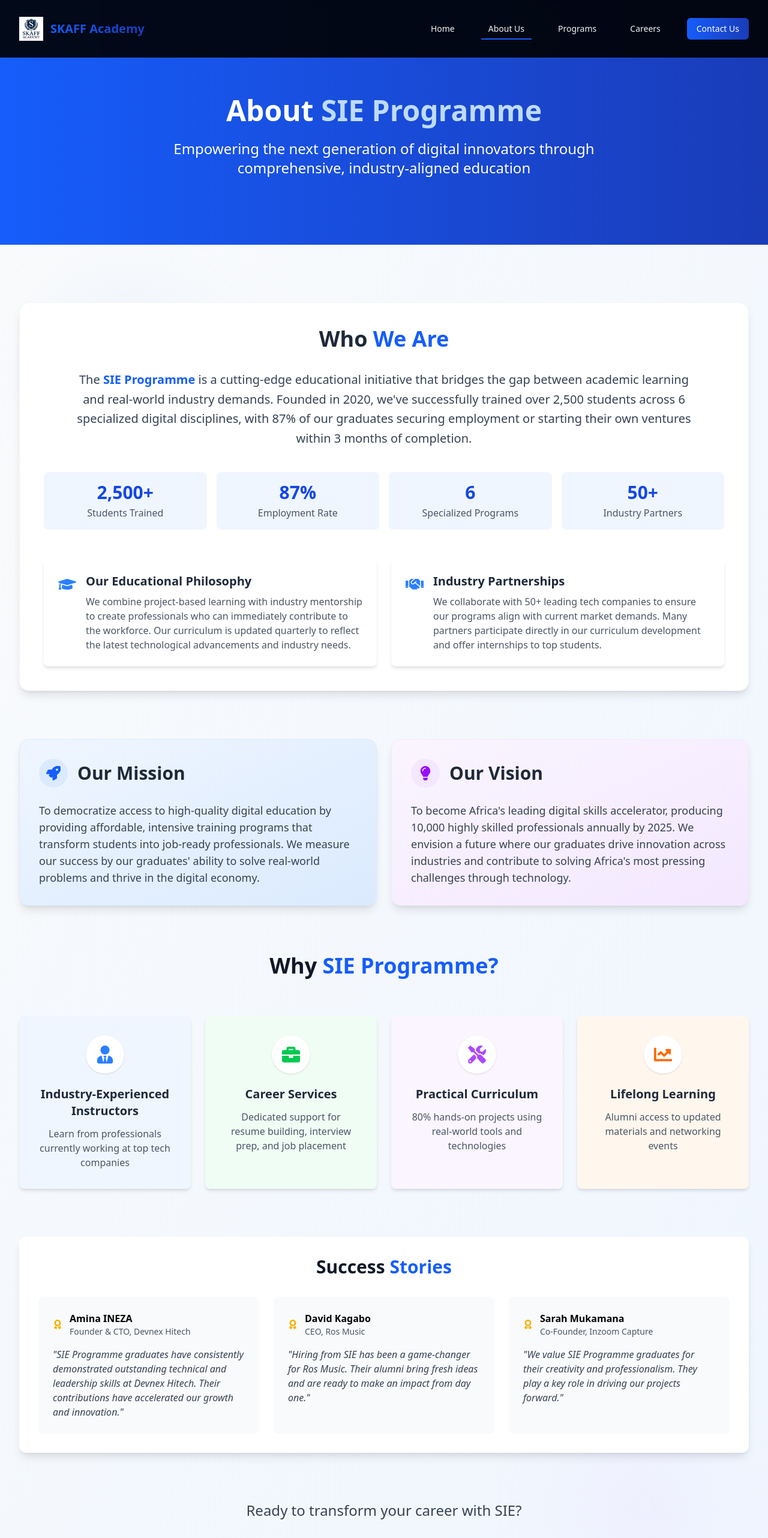
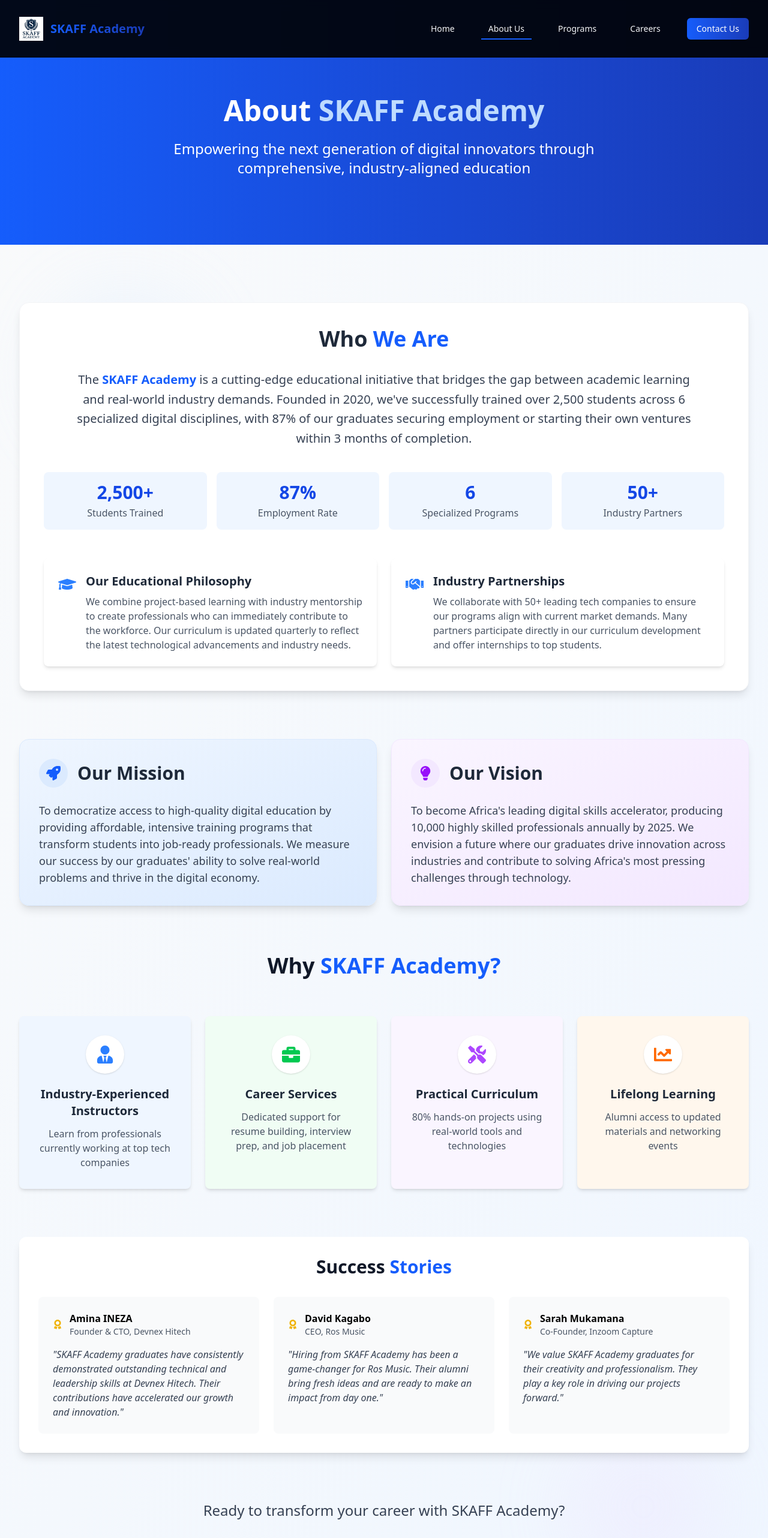
Before and after one commit to Zeden12/SIE-Programme, a React (Vite) app: page /about in a window 1280 px wide. Shown: the top 2564 px of the page at 60% size. Built offline with nearby package versions, Linux system fonts and the light colour scheme.

Commit message:
changed contact

```diff
--- a/src/components/Footer.jsx
+++ b/src/components/Footer.jsx
@@ -130,7 +130,7 @@ const Footer = () => {
                 <span className="text-blue-400 mr-3 mt-1">✉</span>
                 <div>
                   <p className="hover:text-white transition duration-300">
-                    sieprogram1@gmail.com
+                    skaffacademy@gmail.com
                   </p>
                 </div>
               </li>
--- a/src/pages/About.jsx
+++ b/src/pages/About.jsx
@@ -28,7 +28,7 @@ const About = () => {
             transition={{ duration: 0.8 }}
             className="text-4xl md:text-5xl font-bold mb-6 pt-20 sm:pt-20"
           >
-            About <span className="text-blue-200">SIE Programme</span>
+            About <span className="text-blue-200">SKAFF Academy</span>
           </motion.h1>
           <motion.p
             className="text-xl md:text-2xl max-w-3xl mx-auto mb-8"
@@ -67,7 +67,7 @@ const About = () => {
               whileInView={{ opacity: 1 }}
               transition={{ delay: 0.2 }}
             >
-              The <span className="font-semibold text-blue-600">SIE Programme</span> is a cutting-edge educational initiative that bridges the gap between academic learning and real-world industry demands. Founded in 2020, we've successfully trained over 2,500 students across 6 specialized digital disciplines, with 87% of our graduates securing employment or starting their own ventures within 3 months of completion.
+              The <span className="font-semibold text-blue-600">SKAFF Academy</span> is a cutting-edge educational initiative that bridges the gap between academic learning and real-world industry demands. Founded in 2020, we've successfully trained over 2,500 students across 6 specialized digital disciplines, with 87% of our graduates securing employment or starting their own ventures within 3 months of completion.
             </motion.p>
 
             <div className="grid grid-cols-2 md:grid-cols-4 gap-4 mt-10 mb-8">
@@ -178,7 +178,7 @@ const About = () => {
               initial={{ y: 20 }}
               whileInView={{ y: 0 }}
             >
-              Why <span className="text-blue-600">SIE Programme?</span>
+              Why <span className="text-blue-600">SKAFF Academy?</span>
             </motion.h3>
 
             <div className="grid grid-cols-1 sm:grid-cols-2 lg:grid-cols-4 gap-4 sm:gap-6">
@@ -241,19 +241,19 @@ const About = () => {
                 {
                   name: "Amina INEZA",
                   role: "Founder & CTO, Devnex Hitech",
-                  quote: "SIE Programme graduates have consistently demonstrated outstanding technical and leadership skills at Devnex Hitech. Their contributions have accelerated our growth and innovation.",
+                  quote: "SKAFF Academy graduates have consistently demonstrated outstanding technical and leadership skills at Devnex Hitech. Their contributions have accelerated our growth and innovation.",
                   icon: <FaAward className="text-yellow-500" />
                 },
                 {
                   name: "David Kagabo",
                   role: "CEO, Ros Music",
-                  quote: "Hiring from SIE has been a game-changer for Ros Music. Their alumni bring fresh ideas and are ready to make an impact from day one.",
+                  quote: "Hiring from SKAFF Academy has been a game-changer for Ros Music. Their alumni bring fresh ideas and are ready to make an impact from day one.",
                   icon: <FaAward className="text-yellow-500" />
                 },
                 {
                   name: "Sarah Mukamana",
                   role: "Co-Founder, Inzoom Capture",
-                  quote: "We value SIE Programme graduates for their creativity and professionalism. They play a key role in driving our projects forward.",
+                  quote: "We value SKAFF Academy graduates for their creativity and professionalism. They play a key role in driving our projects forward.",
                   icon: <FaAward className="text-yellow-500" />
                 }
               ].map((story, index) => (
@@ -288,7 +288,7 @@ const About = () => {
               initial={{ y: 20 }}
               whileInView={{ y: 0 }}
             >
-              Ready to transform your career with SIE?
+              Ready to transform your career with SKAFF Academy?
             </motion.p>
             <motion.div
               whileHover={{ scale: 1.05 }}
--- a/src/pages/ContactPage.jsx
+++ b/src/pages/ContactPage.jsx
@@ -212,7 +212,7 @@ const ContactPage = () => {
                     </div>
                     <div>
                       <h3 className="text-lg font-semibold text-gray-900 mb-1">Email</h3>
-                      <p className="text-gray-600">sieprogram1@gmail.com</p>
+                      <p className="text-gray-600">skaffacademy@gmail.com</p>
                     </div>
                   </div>
 
```
